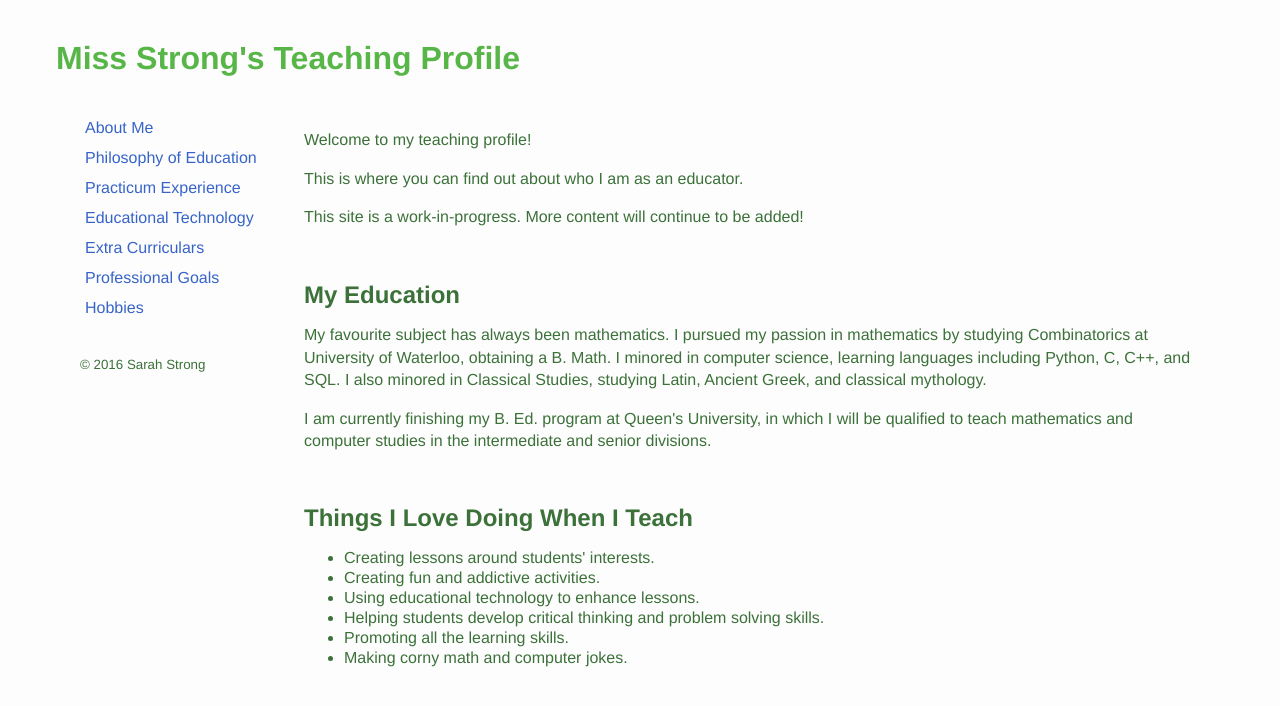
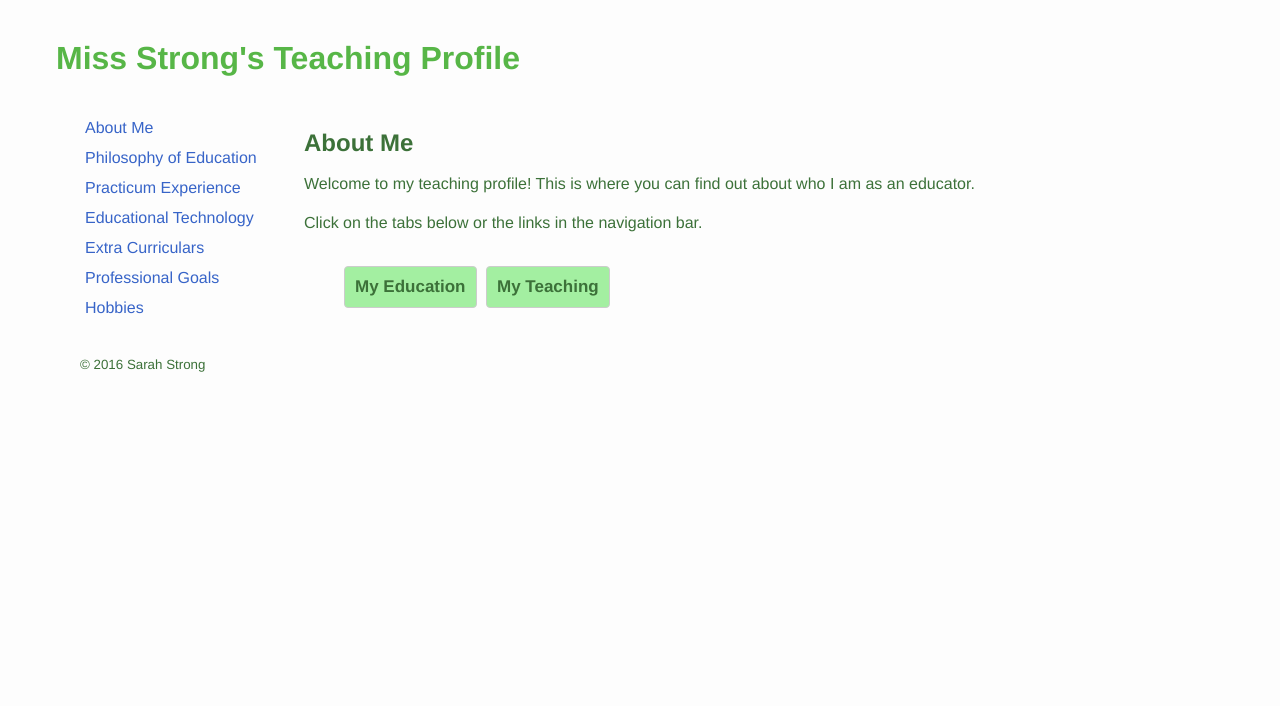
Before and after one commit to sarahstrong314/sarahstrong.ca, a Jekyll site: the page built from index.html, in a window 1280 px wide. Shown: the top 706 px of the page. Built offline with Jekyll 4.4.1, drawn with Linux system fonts in a browser that asks for light colours; nearby versions of some CDN libraries; library files that are not in the unit come from our copies; Markdown is read by kramdown in place of the engine named in the settings.

Commit message:
Added tabs to homepage

```diff
--- a/index.html
+++ b/index.html
@@ -3,23 +3,28 @@
 title: Home
 ---
 
-<div id="home">
+<div id="home" class="collapsible">
 
-<p>Welcome to my teaching profile!</p>
+  <div class="introduction">
+    <h2 class="prepend-title">About Me</h2>
+    <p>Welcome to my teaching profile! This is where you can find out about who I am as an educator.</p>
+    <p>Click on the tabs below or the links in the navigation bar.</p>
 
-<p>This is where you can find out about who I am as an educator.</p>
+    <ul class="tabs">
+      <li id="my-education">My Education</li>
+      <li id="my-teaching">My Teaching</li>
+    </ul>
+  </div>
 
-<p>This site is a work-in-progress. More content will continue to be added!</p>
+  <div class="my-education section">
+    <h2 class="append-title">My Education</h2>
+    <p>My favourite subject has always been mathematics. I pursued my passion in mathematics by studying Combinatorics at University of Waterloo, obtaining a B. Math. I minored in computer science, learning languages including Python, C, C++, and SQL. I also minored in Classical Studies, studying Latin, Ancient Greek, and classical mythology.</p>
+    <p>I am currently finishing the B. Ed. program at Queen's University, in which I will be qualified to teach mathematics and computer studies in the intermediate and senior divisions.</p>
+  </div>
 
-<br />
-
-<h2>My Education</h2>
-<p>My favourite subject has always been mathematics. I pursued my passion in mathematics by studying Combinatorics at University of Waterloo, obtaining a B. Math. I minored in computer science, learning languages including Python, C, C++, and SQL. I also minored in Classical Studies, studying Latin, Ancient Greek, and classical mythology.</p>
-<p>I am currently finishing my B. Ed. program at Queen's University, in which I will be qualified to teach mathematics and computer studies in the intermediate and senior divisions.</p>
-
-<br />
-
-<h2>Things I Love Doing When I Teach</h2>
+  <div class="my-teaching section">
+    <h2 class="append-title">My Teaching</h2>
+	<p>Things I love doing when I teach.</p>
     <ul>
       <li>Creating lessons around students' interests.</li>
       <li>Creating fun and addictive activities.</li>
@@ -28,5 +33,6 @@
       <li>Promoting all the learning skills.</li>
       <li>Making corny math and computer jokes.</li>
     </ul>
+  </div>
 
  </div>
```
Lines whose indentation alone changed are shown as unchanged.
